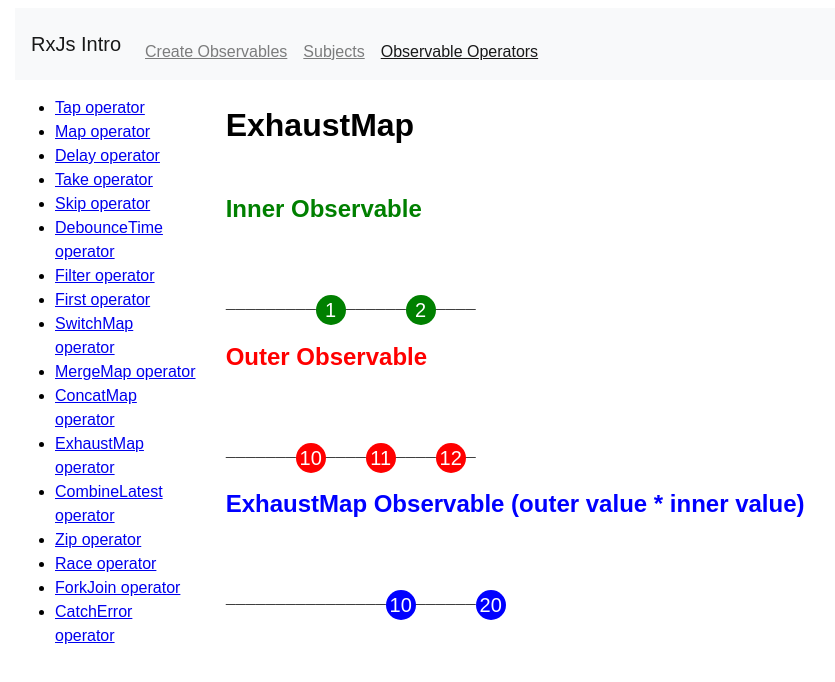
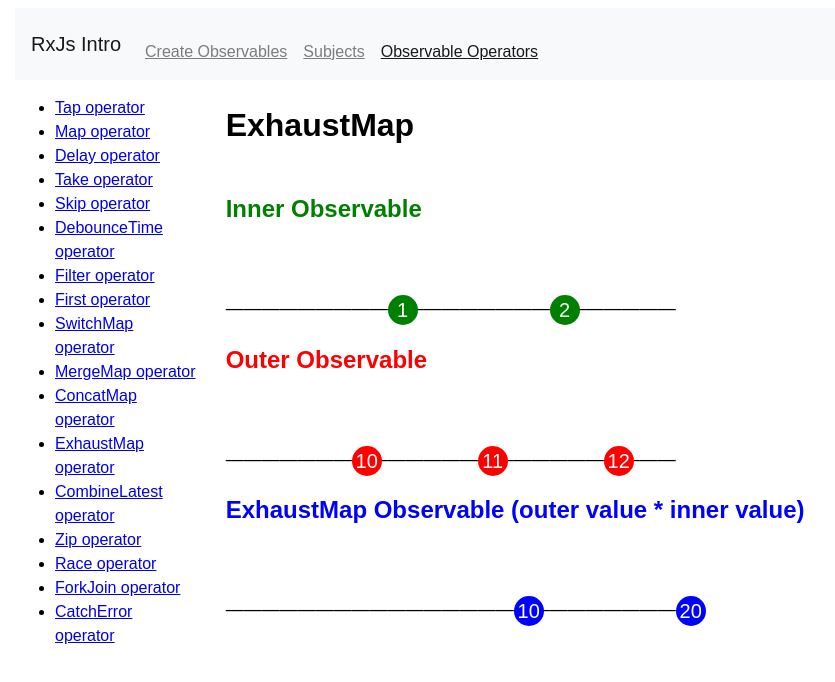
Before and after one commit to fgambarino/rxjs-intro, an Angular app: page /observable-operators/exhaust-map-operator in a window 1280 px wide. Shown: the top 682 px of the page, without its empty margins (8-843 px from the left). Built offline with nearby package versions, Linux system fonts and the light colour scheme.

Commit message:
fix build

```diff
--- a/src/app/components/concat-map-observable/concat-map-observable.component.ts
+++ b/src/app/components/concat-map-observable/concat-map-observable.component.ts
@@ -16,7 +16,7 @@ export class ConcatmapObservableComponent implements OnInit {
 
   ngOnInit() {
     this.sourceObservable$ = interval(1400).pipe(
-      take(3),
+      take(2),
       map((i) => i + 10)
     );
     this.sourceObservable2$ = interval(1800).pipe(
--- a/src/app/components/show-obs-marbles/show-obs-marbles.component.scss
+++ b/src/app/components/show-obs-marbles/show-obs-marbles.component.scss
@@ -1,7 +1,5 @@
-$font-size: 20px;
-
 span {
-  font-size: calc($font-size/2);
+  font-size: 18px;
 }
 
 .marble {
@@ -10,7 +8,7 @@ span {
   color: white;
   width: 30px;
   text-align: center;
-  font-size: $font-size;
+  font-size: 20px;
   position: absolute;
 }
 
```
